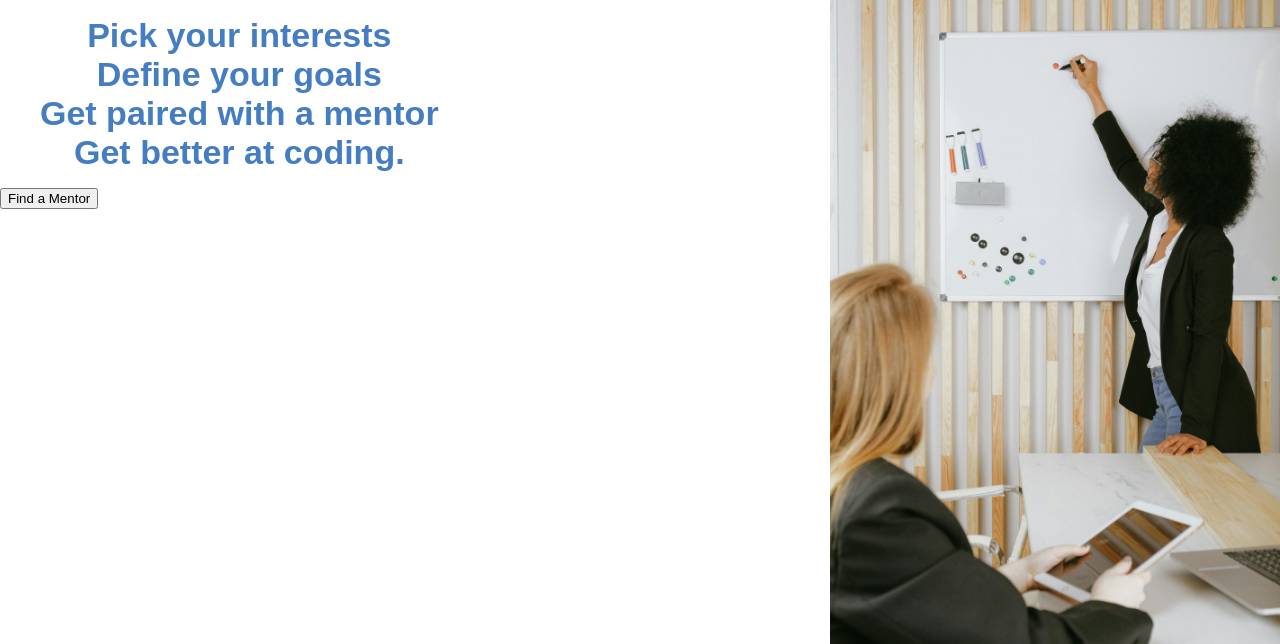
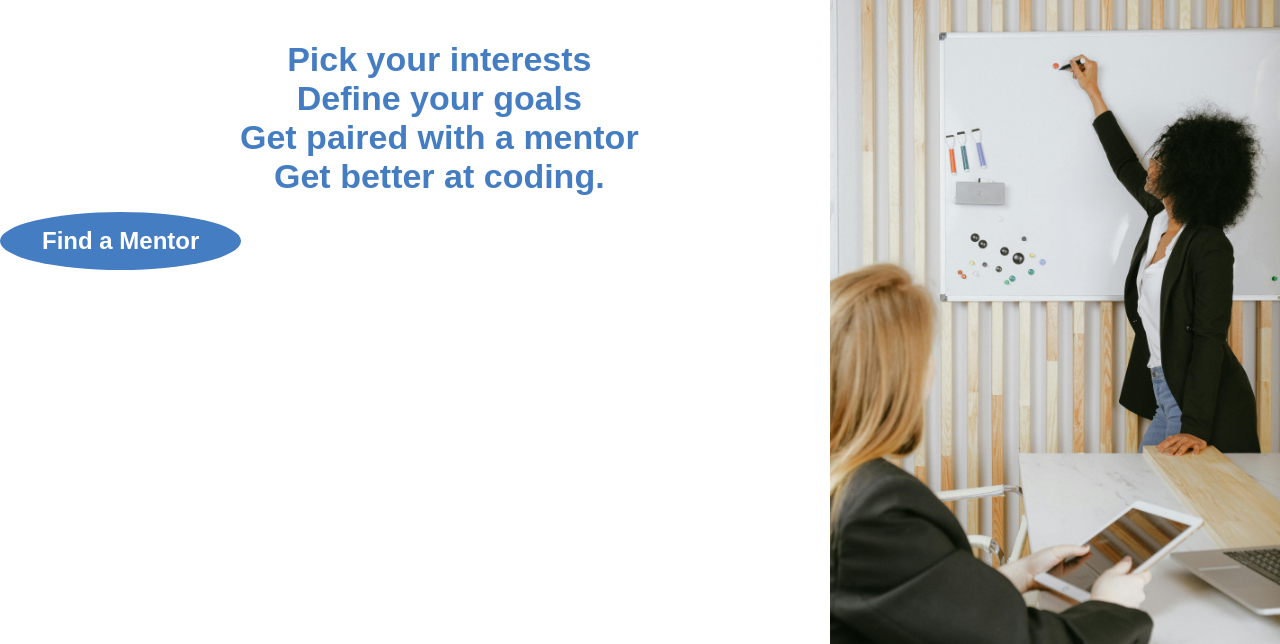
Before and after one commit to Carl0777/Mentors, a PHP site: page / in a window 1280 px wide. Shown: the part 100-744 px from the top of the page. Run offline with PHP 8.4, Linux system fonts and the light colour scheme.

Commit message:
re doing the homepage

```diff
--- a/style.css
+++ b/style.css
@@ -59,9 +59,9 @@ li a:hover {
 
 .content ul{
     list-style-type: none;
-    margin-top: 30px
-    margin-left: 70px;
-}
+    margin-top: 40px;
+    margin-left: 200px;
+   }
 
 .content ul li{
     text-align: center;
@@ -69,6 +69,19 @@ li a:hover {
     font-size: 34px;
     font-weight: bold;
 }
+
+.mentor-button{
+    background-color: #457dc2;
+    border: none;
+    border-radius: 55%;
+    color: white;
+    text-align: center;
+    font-size: 24px;
+    font-weight: bold;
+    padding: 15px 42px;
+
+}
+
 /*body {
     font-family: Arial, Helvetica, sans-serif;
     margin-top: 0;
```
